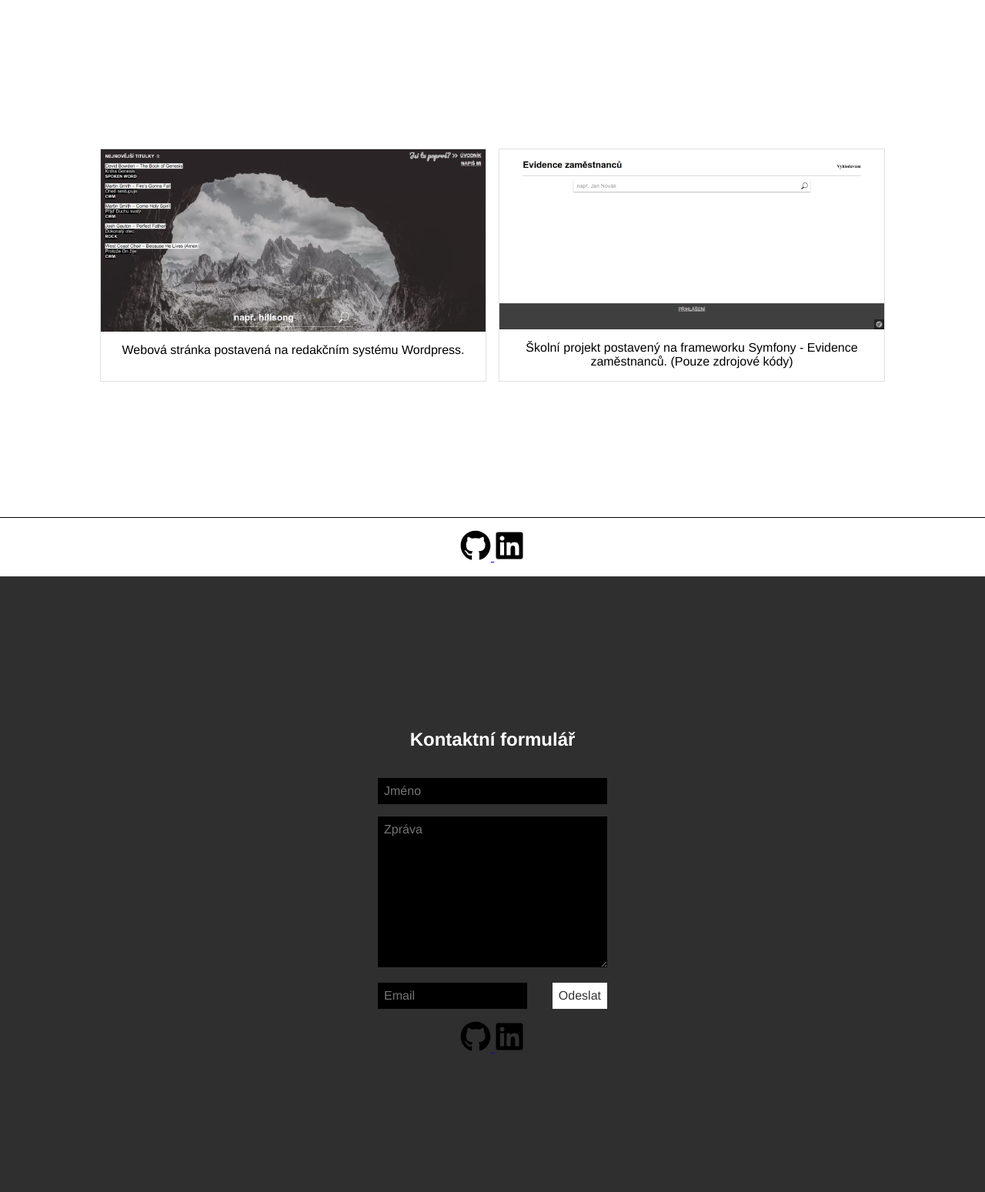
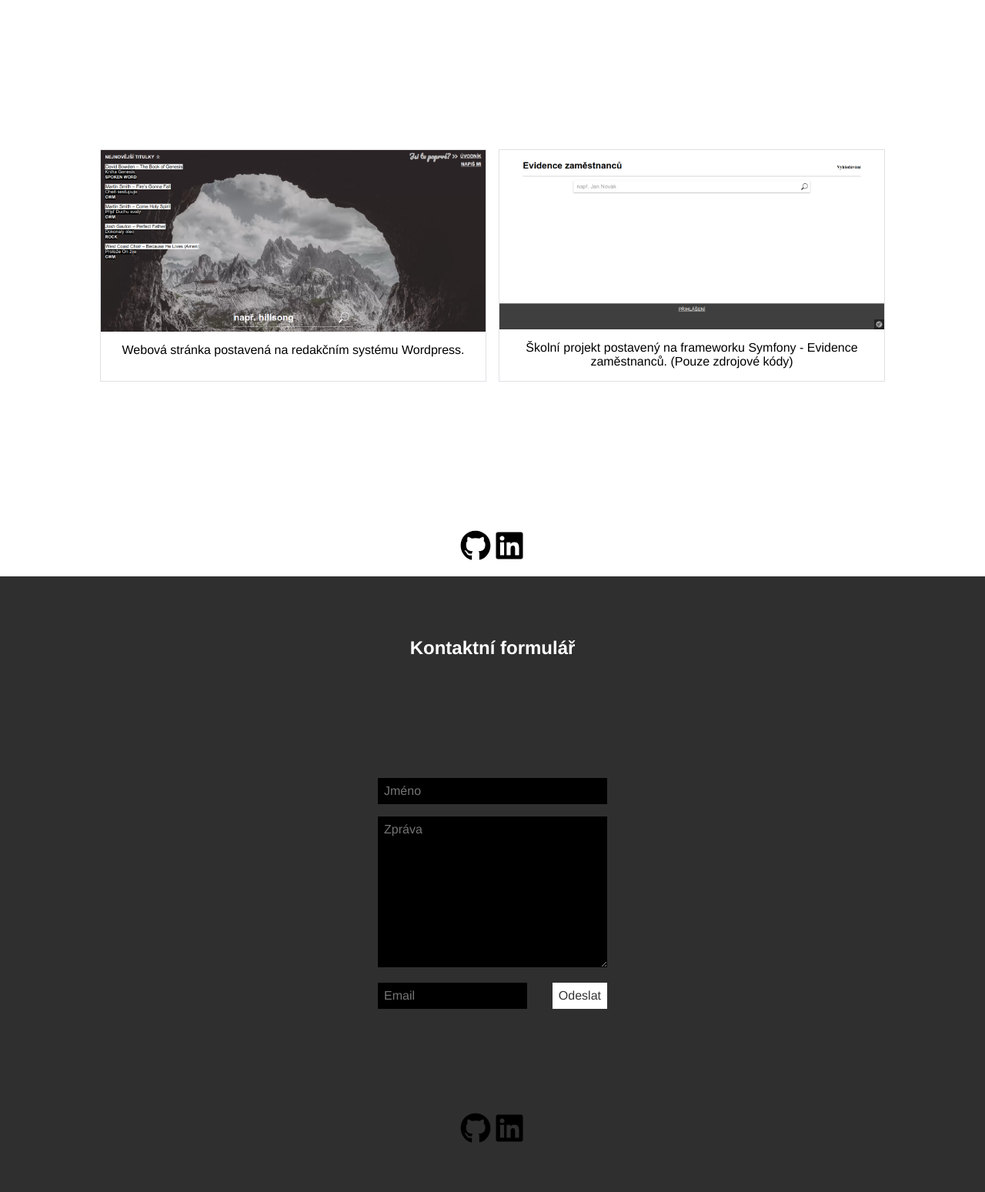
Before and after one commit to konmike/konmike.github.io, a PHP site: page / in a window 1280 px wide. Shown: the part 851-2400 px from the top of the page at 77% size. Run offline with PHP 8.4, Linux system fonts and the light colour scheme.

Commit message:
Uprava stylu paticky

```diff
--- a/style.css
+++ b/style.css
@@ -150,7 +150,10 @@ article#myprojects footer{
     font-family: Helvetica, sans-serif;
     text-align: center;
     padding: 1rem;
-    border-top: 1px solid black;
+}
+
+article#myprojects footer a{
+    text-decoration: none;
 }
 
 article#myprojects footer img{
@@ -167,7 +170,7 @@ article#myprojects footer img{
 article:last-child{
     background-color: rgb(47,47,47);
     color: white;
-    justify-content: center;
+    justify-content: space-around;
     align-items: center;
 }
 
@@ -205,6 +208,10 @@ input[type="submit"]{
     color: #333;
 }
 
+article footer a{
+    text-decoration: none;
+}
+
 article footer img{
     width: 40px;
     height: 40px;
```
